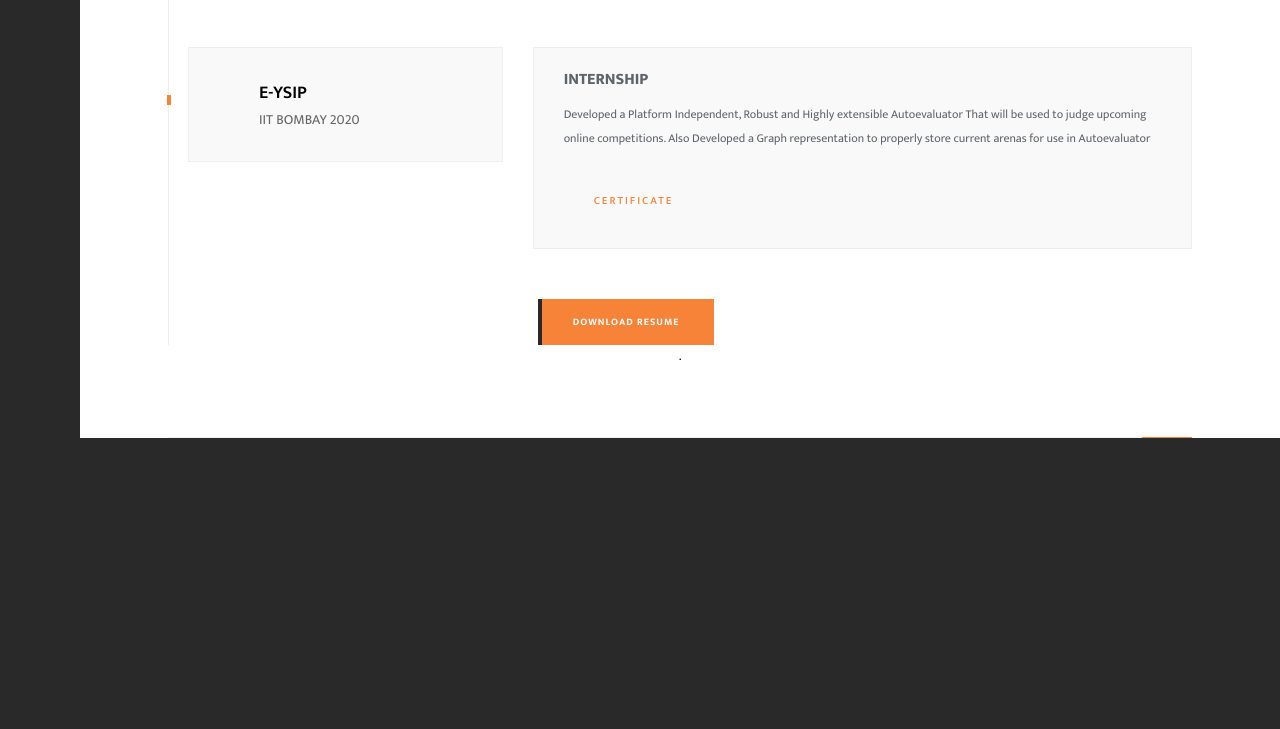
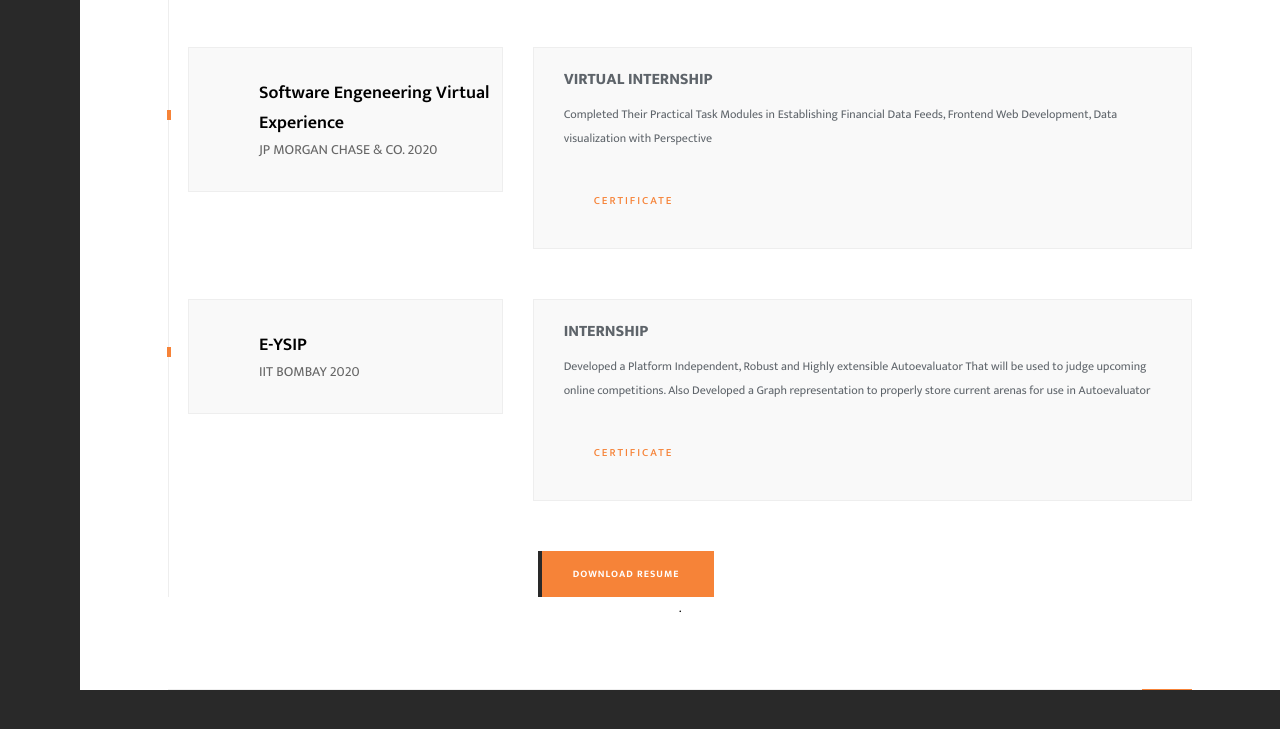
Before and after one commit to skipperuzumaki/skipperuzumaki.github.io, a plain HTML site: page index.html in a window 1280 px wide. Shown: the part 4278-5007 px from the top of the page. Drawn offline with Linux system fonts and the light colour scheme.

Commit message:
Update index.html

```diff
--- a/index.html
+++ b/index.html
@@ -286,6 +286,15 @@
 class="custom-inner ns-custom-inner"><div
 class=row><div
 class=col-md-4><div
+class="resum-header workres"><h3> Software Engeneering Virtual Experience </h3><span> JP Morgan Chase & Co.  2020 </span></div></div><div
+class=col-md-8><div
+class="resum-content fl-wrap"><h4>Virtual Internship</h4><p>Completed Their Practical Task Modules in Establishing Financial Data Feeds, Frontend Web Development, Data visualization with Perspective</p>
+<a href=https://drive.google.com/file/d/1gtG_6R9pPk0FFfSMUMfBwX01IGfLGj_-/view><div
+class=serv-price-wrap>Certificate</div></a>
+</div></div></div></div><div
+class="custom-inner ns-custom-inner"><div
+class=row><div
+class=col-md-4><div
 class="resum-header workres"><h3> E-YSIP </h3><span> IIT Bombay  2020 </span></div></div><div
 class=col-md-8><div
 class="resum-content fl-wrap"><h4>Internship</h4><p>Developed a Platform Independent, Robust and Highly extensible Autoevaluator That will be used to judge upcoming online competitions. Also Developed a Graph representation to properly store current arenas for use in Autoevaluator</p>
```
